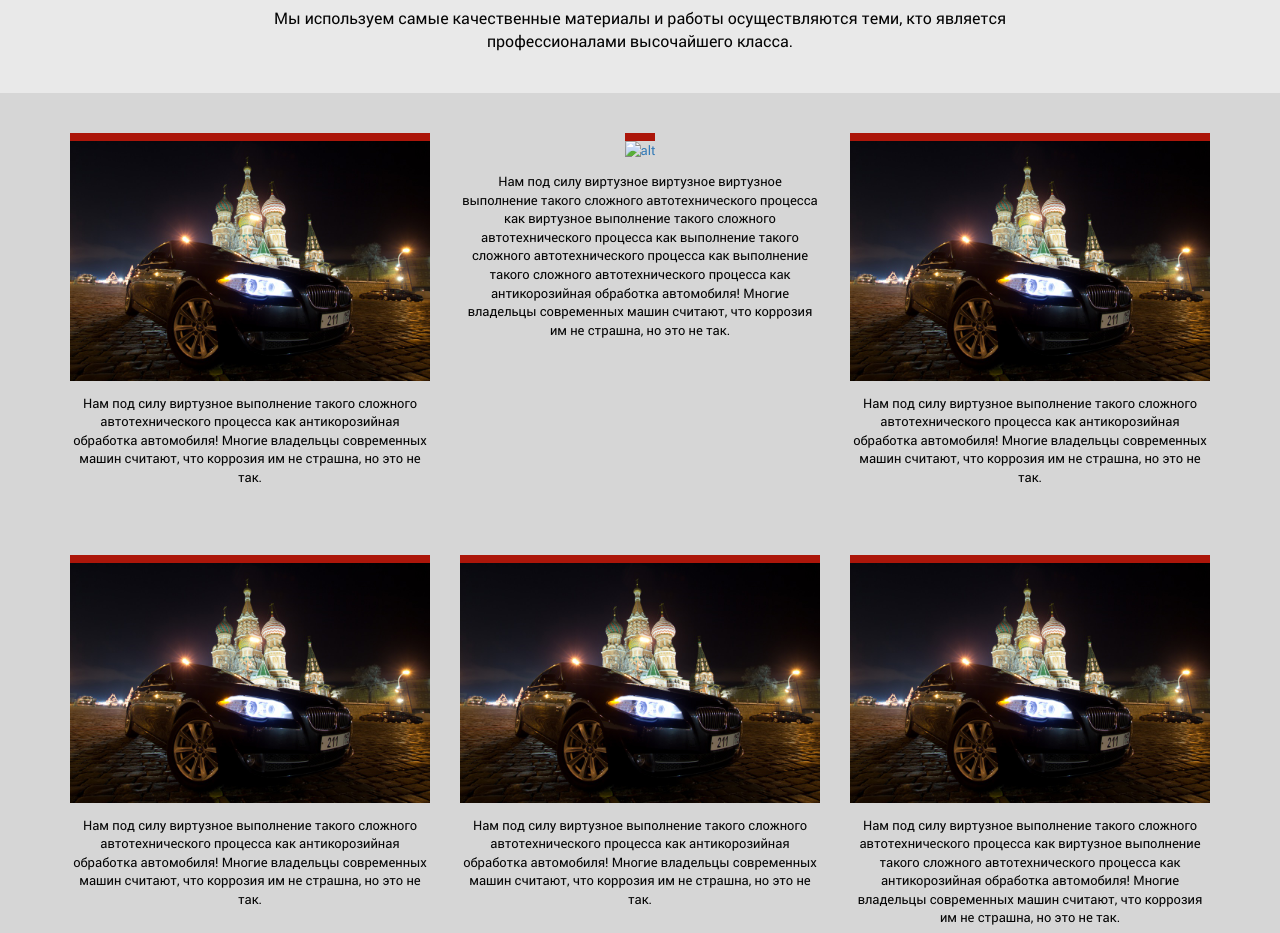
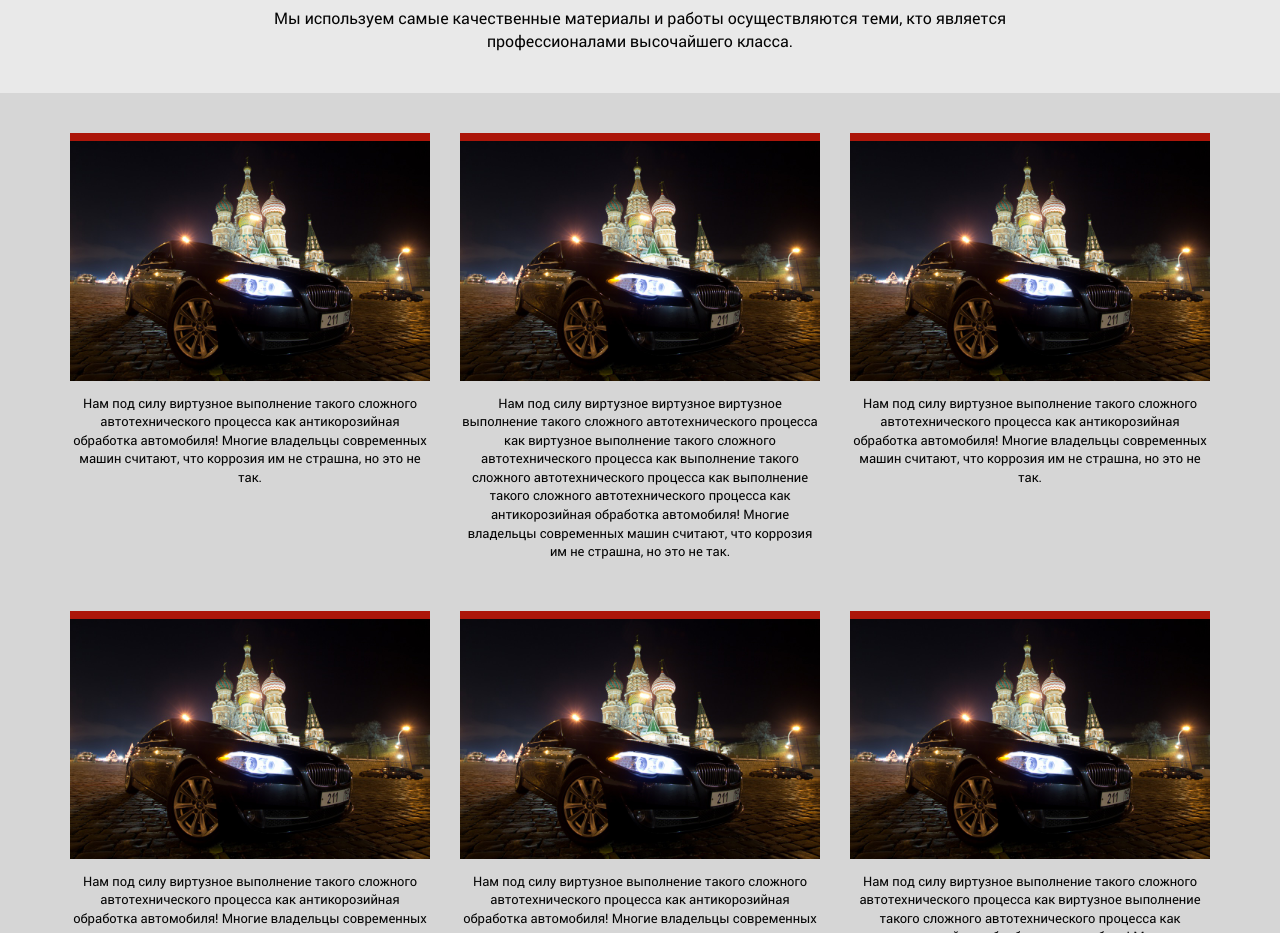
Before and after one commit to robert1106/robert1106.github.io, a plain HTML site: page index.html in a window 1280 px wide. Shown: the part 1244-2177 px from the top of the page. Drawn offline with Linux system fonts and the light colour scheme.

Commit message:
Commit Project_01

```diff
--- a/index.html
+++ b/index.html
@@ -268,7 +268,7 @@
 					</div>
 					<div class="col-md-4">
 						<div class="hi_item">
-							<a href="img/ex_1.jpg" class="fancybox" data-fancybox-group="group"><img src="img/ex_1.jpg.jpg" alt="alt" /></a>
+							<a href="img/ex_1.jpg" class="fancybox" data-fancybox-group="group"><img src="img/ex_1.jpg" alt="alt" /></a>
 							<p>Нам под силу виртузное виртузное виртузное выполнение такого сложного автотехнического процесса как виртузное выполнение такого сложного автотехнического процесса как выполнение такого сложного автотехнического процесса как выполнение такого сложного автотехнического процесса как антикорозийная обработка автомобиля! Многие владельцы современных машин считают, что коррозия им не страшна, но это не так.</p>
 						</div>
 					</div>
```
